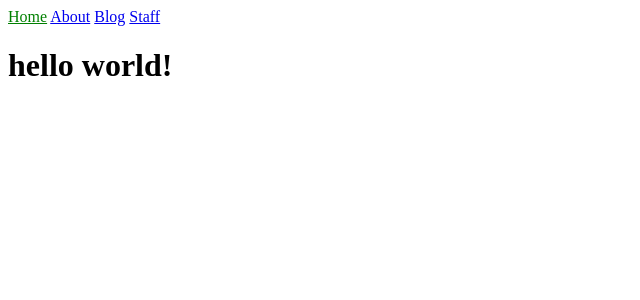
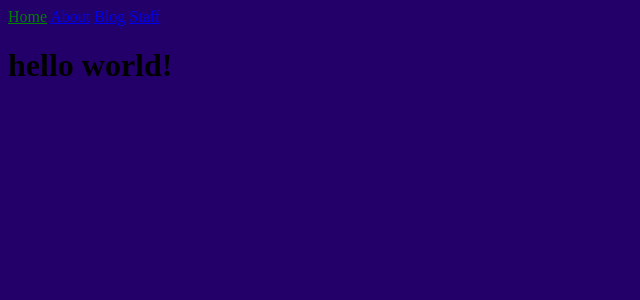
Before and after one commit to skandoa/skandoa.github.io, a Jekyll site: the page built from index.html, in a window 1280 px wide. Shown: the top 300 px of the page, without its empty margins (0-640 px from the left). Built offline with Jekyll 4.4.1, drawn with Linux system fonts in a browser that asks for light colours.

Commit message:
Background pt 2

```diff
--- a/_layouts/default.html
+++ b/_layouts/default.html
@@ -5,7 +5,7 @@
     <title>{{ page.title }}</title>
     <link rel="stylesheet" href="/assets/css/styles.css">
   </head>
-  <body>
+  <body class="main">
     {% include navigation.html %}
     {{ content }}
   </body>
```
Also changed, not shown: 6 other files.
